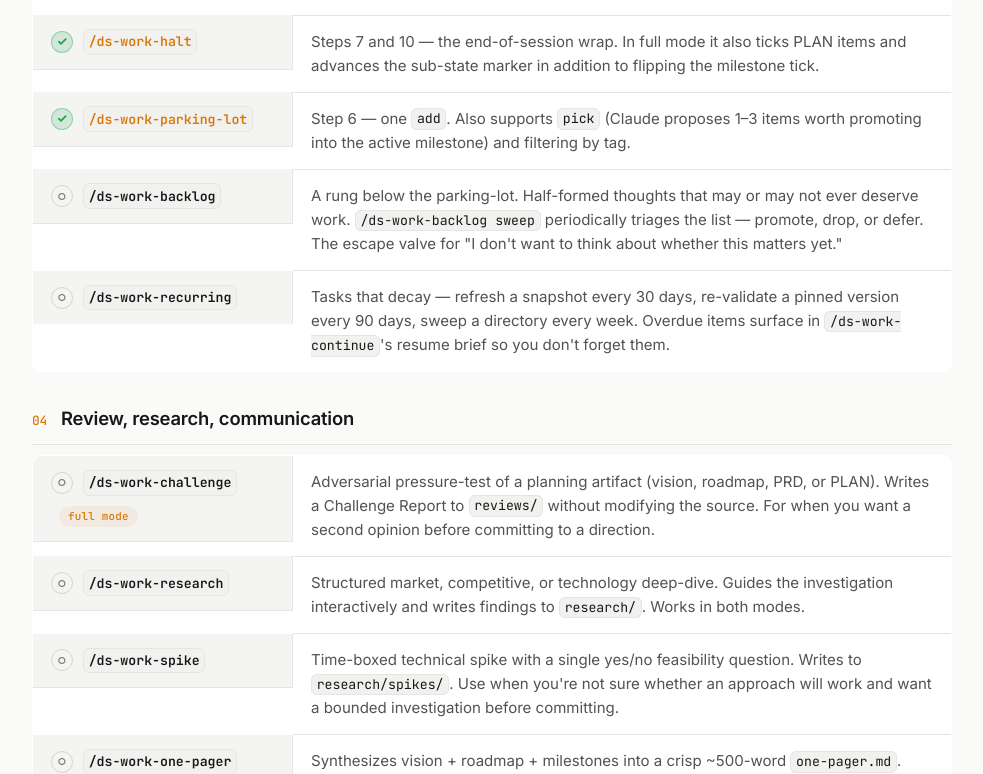
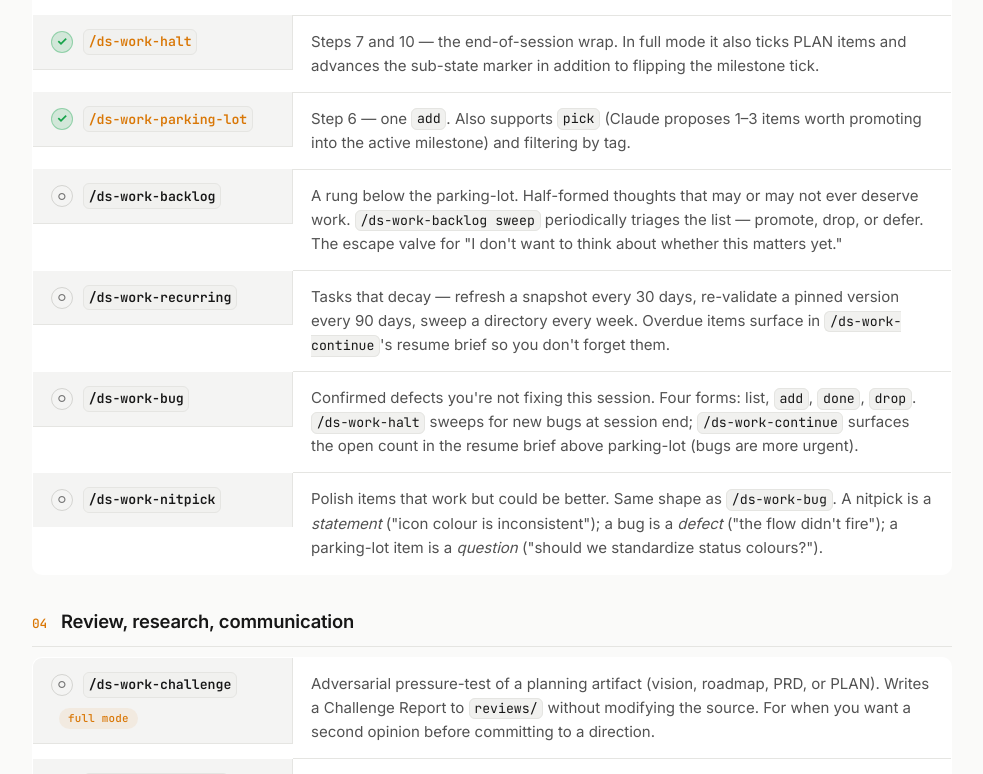
Before and after one commit to shyamsfo/ds-work-plugin, a plain HTML site: page docs/walkthrough.html in a window 1280 px wide. Shown: the part 10764-11538 px from the top of the page, without its empty margins (72-1055 px from the left). Drawn offline with Linux system fonts and the light colour scheme.

Commit message:
Add /ds-work-bug and /ds-work-nitpick
Two new commands that mirror /ds-work-parking-lot's shape (default
list, add, done, drop — same ergonomics so muscle memory transfers)
but operate on separate files for different buckets:

- bugs.md: confirmed defects you're not fixing right now
- nitpicks.md: polish items that work but could be better

A bug is a defect statement. A nitpick is a polish statement. A
parking-lot item is a question. Separating them lets "what should I
fix next?" surface without filtering.

Integration:
- /ds-work-scaffold creates both files in full and lite modes, with
  starter templates and principles-doc entries
- /ds-work-halt sweeps for new bugs/nitpicks after the existing
  parking-lot and recurring sweeps (steps 2c, 2d), adds conditional
  Bugs/Nitpicks sections to the session report, and includes the
  files in the commit list
- /ds-work-continue counts open items and surfaces them in the
  resume brief above parking-lot/recurring (bugs → nitpicks →
  parking-lot → recurring, most severe first)
- /ds-work-user-guide lists both commands and explains how they
  differ from parking-lot

Landing page: 20→21 commands; Phase 03 gets two new cmd-cards.
Walkthrough: full command map updates (6/19 → 6/21, other 13 → 15),
with two new table rows under Session lifecycle.

Both commands work in full and lite modes — no mode gate.

Co-Authored-By: Claude Opus 4.7 (1M context) <noreply@anthropic.com>

```diff
--- a/docs/walkthrough.html
+++ b/docs/walkthrough.html
@@ -481,7 +481,7 @@ to add vision.md, roadmap.md, and per-milestone PRDs.</span></pre>
         <section class="walk-map" id="map">
           <h2 class="walk-map-title">The full command map.</h2>
           <p class="walk-map-lead">
-            linkjar exercised six of the nineteen commands. Here's where they fit, and what the other thirteen do — including the ones that only make sense once you've graduated to full mode.
+            linkjar exercised six of the twenty-one commands. Here's where they fit, and what the other fifteen do — including the ones that only make sense once you've graduated to full mode.
           </p>
 
           <div class="walk-map-legend">
@@ -597,6 +597,20 @@ to add vision.md, roadmap.md, and per-milestone PRDs.</span></pre>
                   </td>
                   <td>Tasks that decay — refresh a snapshot every 30 days, re-validate a pinned version every 90 days, sweep a directory every week. Overdue items surface in <code>/ds-work-continue</code>'s resume brief so you don't forget them.</td>
                 </tr>
+                <tr>
+                  <td class="cmd-cell">
+                    <span class="walk-map-tick todo">○</span>
+                    <code>/ds-work-bug</code>
+                  </td>
+                  <td>Confirmed defects you're not fixing this session. Four forms: list, <code>add</code>, <code>done</code>, <code>drop</code>. <code>/ds-work-halt</code> sweeps for new bugs at session end; <code>/ds-work-continue</code> surfaces the open count in the resume brief above parking-lot (bugs are more urgent).</td>
+                </tr>
+                <tr>
+                  <td class="cmd-cell">
+                    <span class="walk-map-tick todo">○</span>
+                    <code>/ds-work-nitpick</code>
+                  </td>
+                  <td>Polish items that work but could be better. Same shape as <code>/ds-work-bug</code>. A nitpick is a <em>statement</em> ("icon colour is inconsistent"); a bug is a <em>defect</em> ("the flow didn't fire"); a parking-lot item is a <em>question</em> ("should we standardize status colours?").</td>
+                </tr>
               </tbody>
             </table>
           </div>
```
Also changed, not shown: docs/index.html (+11 -3 lines), 7 other files.
